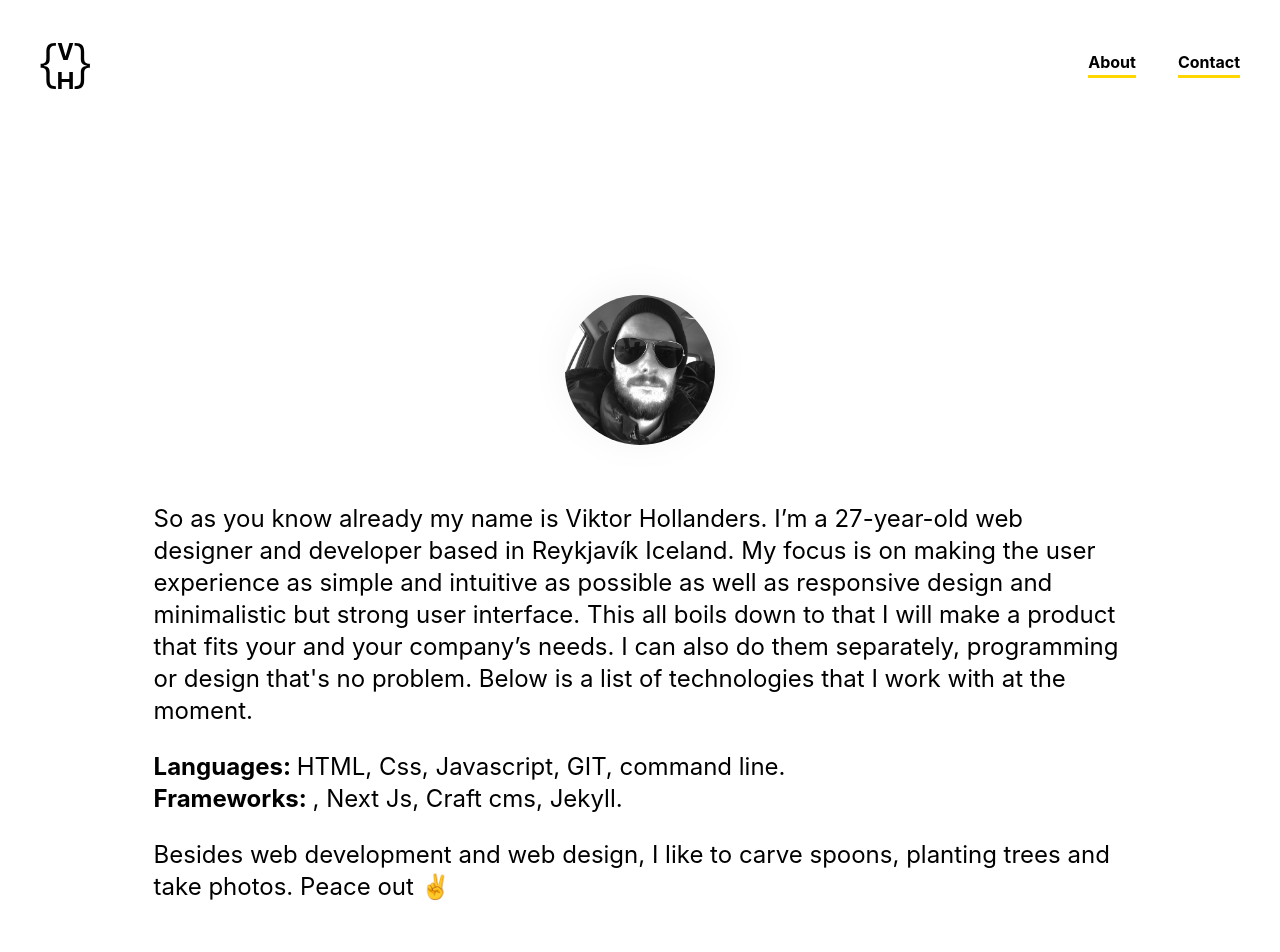
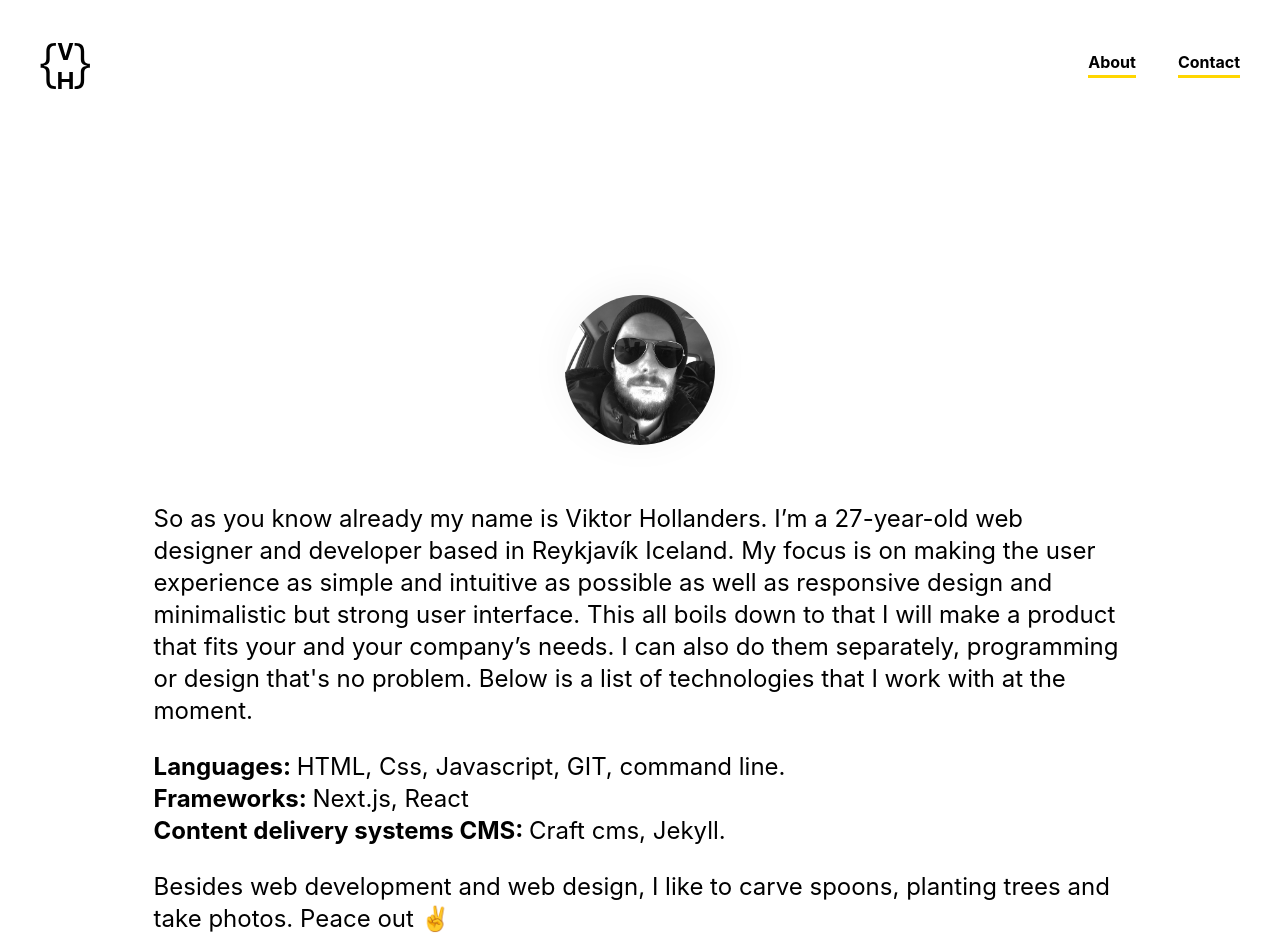
Before and after one commit to viktorhollanders/viktorhollanders-nextjs, a Next.js app: page /about in a window 1280 px wide. Shown: the top 952 px of the page. Built offline with nearby package versions, Linux system fonts and the light colour scheme.

Commit message:
update uses section on about page

```diff
--- a/pages/about.js
+++ b/pages/about.js
@@ -23,7 +23,9 @@ export default function About() {
         <p>
           <strong>Languages: </strong> HTML, Css, Javascript, GIT, command line.
           <br />
-          <strong>Frameworks: </strong> , Next Js, Craft cms, Jekyll.
+          <strong>Frameworks: </strong> Next.js, React
+          <br />
+          <strong>Content delivery systems CMS: </strong> Craft cms, Jekyll.
         </p>
         <p>
           Besides web development and web design, I like to carve spoons,
```
